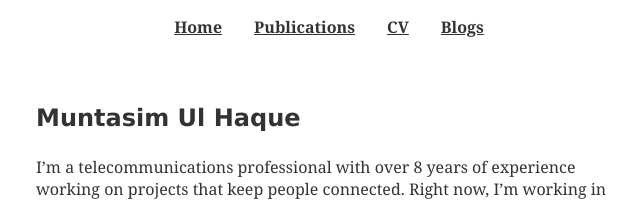
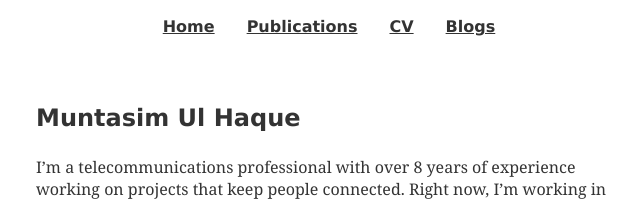
Before and after one commit to muntasimulhaque/muntasimulhaque.github.io, a Jekyll site: the page built from index.md, in a window 1280 px wide. Shown: the top 203 px of the page, without its empty margins (311-951 px from the left). Built offline with Jekyll 4.4.1, drawn with Linux system fonts in a browser that asks for light colours.

Commit message:
Update main.css

```diff
--- a/assets/css/main.css
+++ b/assets/css/main.css
@@ -59,7 +59,8 @@ main {
 
 /* Header and navigation */
 header {
-    padding: 1rem;
+    font-family: Verdana, Geneva, sans-serif; /* Verdana for headings */
+	padding: 1rem;
     margin-bottom: 1rem;
     position: relative;
     width: 100%;
@@ -86,7 +87,7 @@ nav li {
 }
 
 nav a {
-    font-family: Georgia, 'Times New Roman', Times, serif; /* Georgia for navigation items */
+    font-family: Verdana, Geneva, sans-serif; /* Verdana for headings */
     color: var(--primary-color); /* Black for navigation links */
     font-weight: bold;
     text-decoration: underline;
```
